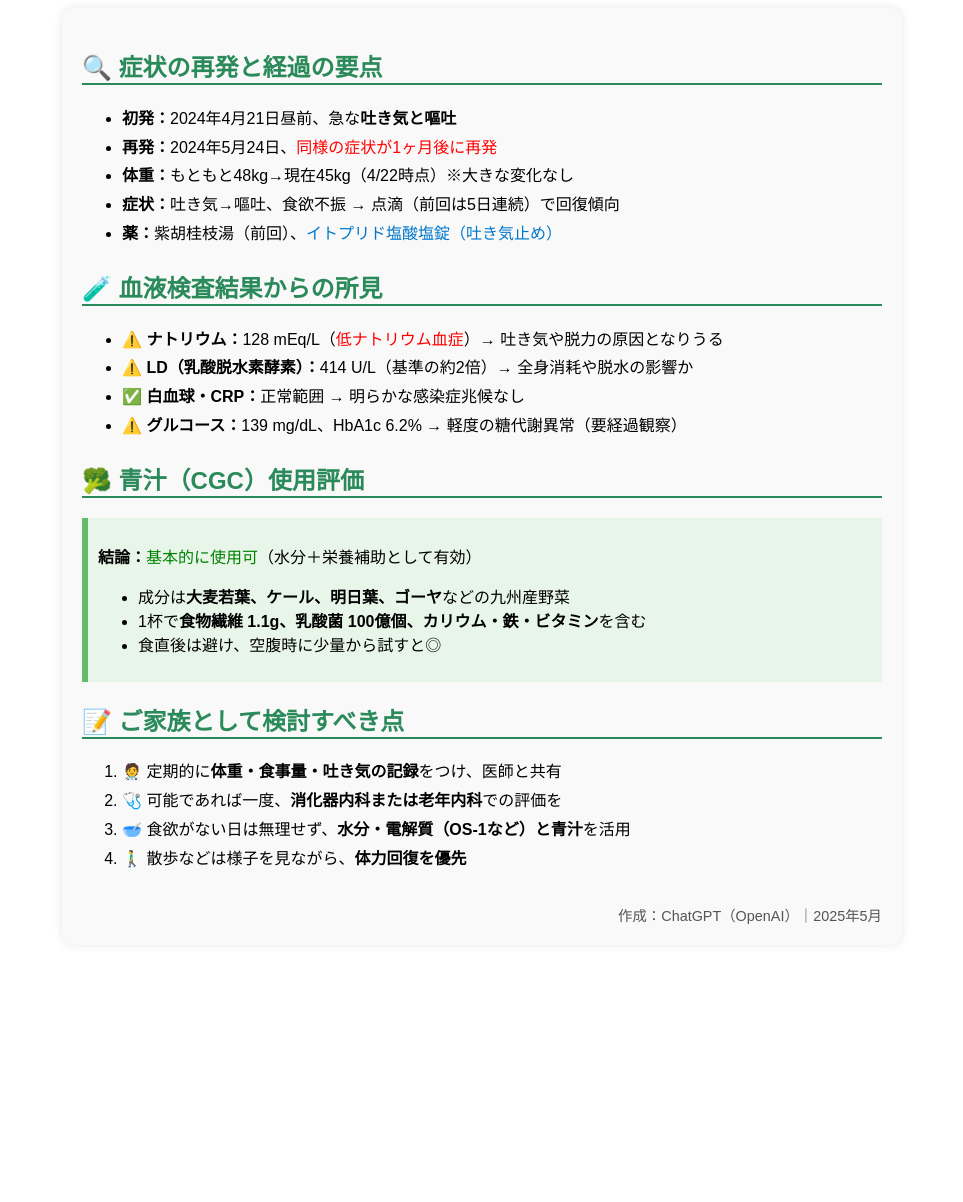
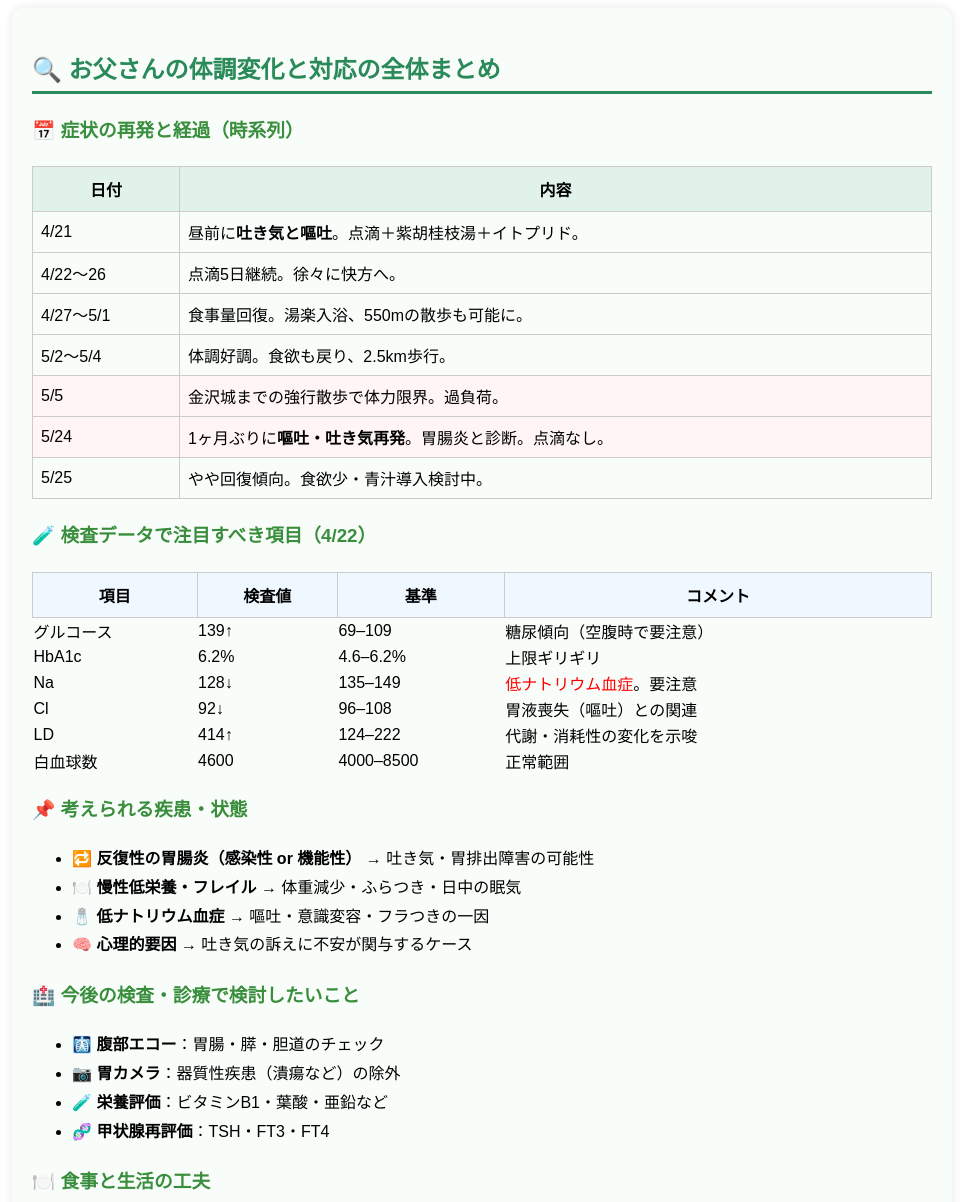
Before and after one commit to takykigo/kenji, a plain HTML site: page index.html in a window 1280 px wide. Shown: the top 1202 px of the page, without its empty margins (158-1121 px from the left). Before the commit the page ends 953 px from the top, so only its background shows below. Drawn offline with Linux system fonts and the light colour scheme.

Commit message:
Update index.html

```diff
--- a/index.html
+++ b/index.html
@@ -1,40 +1,119 @@
-<div style="font-family:'Hiragino Kaku Gothic Pro', sans-serif; max-width:800px; margin:auto; background:#f9f9f9; padding:20px; border-radius:12px; box-shadow:0 0 10px rgba(0,0,0,0.1);">
-  <h2 style="color:#2a8a59; border-bottom:2px solid #2a8a59;">🔍 症状の再発と経過の要点</h2>
-  <ul style="line-height:1.8;">
-    <li><strong>初発：</strong>2024年4月21日昼前、急な<strong>吐き気と嘔吐</strong></li>
-    <li><strong>再発：</strong>2024年5月24日、<span style="color:red;">同様の症状が1ヶ月後に再発</span></li>
-    <li><strong>体重：</strong>もともと48kg→現在45kg（4/22時点）※大きな変化なし</li>
-    <li><strong>症状：</strong>吐き気→嘔吐、食欲不振 → 点滴（前回は5日連続）で回復傾向</li>
-    <li><strong>薬：</strong>紫胡桂枝湯（前回）、<span style="color:#0077cc;">イトプリド塩酸塩錠（吐き気止め）</span></li>
+<div style="font-family:'Hiragino Kaku Gothic Pro', sans-serif; max-width:900px; margin:auto; background:#f9fdf9; padding:20px; border-radius:12px; box-shadow:0 0 10px rgba(0,0,0,0.1); line-height:1.8;">
+
+  <h2 style="color:#2a8a59; border-bottom:3px solid #2a8a59;">🔍 お父さんの体調変化と対応の全体まとめ</h2>
+
+  <h3 style="color:#388e3c;">📅 症状の再発と経過（時系列）</h3>
+  <table style="width:100%; border-collapse:collapse; margin-bottom:20px;">
+    <thead style="background:#e0f2e9;">
+      <tr>
+        <th style="padding:10px; border:1px solid #ccc;">日付</th>
+        <th style="padding:10px; border:1px solid #ccc;">内容</th>
+      </tr>
+    </thead>
+    <tbody>
+      <tr>
+        <td style="padding:8px; border:1px solid #ccc;">4/21</td>
+        <td style="padding:8px; border:1px solid #ccc;">昼前に<strong>吐き気と嘔吐</strong>。点滴＋紫胡桂枝湯＋イトプリド。</td>
+      </tr>
+      <tr>
+        <td style="padding:8px; border:1px solid #ccc;">4/22〜26</td>
+        <td style="padding:8px; border:1px solid #ccc;">点滴5日継続。徐々に快方へ。</td>
+      </tr>
+      <tr>
+        <td style="padding:8px; border:1px solid #ccc;">4/27〜5/1</td>
+        <td style="padding:8px; border:1px solid #ccc;">食事量回復。湯楽入浴、550mの散歩も可能に。</td>
+      </tr>
+      <tr>
+        <td style="padding:8px; border:1px solid #ccc;">5/2〜5/4</td>
+        <td style="padding:8px; border:1px solid #ccc;">体調好調。食欲も戻り、2.5km歩行。</td>
+      </tr>
+      <tr style="background:#fff5f5;">
+        <td style="padding:8px; border:1px solid #ccc;">5/5</td>
+        <td style="padding:8px; border:1px solid #ccc;">金沢城までの強行散歩で体力限界。過負荷。</td>
+      </tr>
+      <tr style="background:#fff5f5;">
+        <td style="padding:8px; border:1px solid #ccc;">5/24</td>
+        <td style="padding:8px; border:1px solid #ccc;">1ヶ月ぶりに<strong>嘔吐・吐き気再発</strong>。胃腸炎と診断。点滴なし。</td>
+      </tr>
+      <tr>
+        <td style="padding:8px; border:1px solid #ccc;">5/25</td>
+        <td style="padding:8px; border:1px solid #ccc;">やや回復傾向。食欲少・青汁導入検討中。</td>
+      </tr>
+    </tbody>
+  </table>
+
+  <h3 style="color:#388e3c;">🧪 検査データで注目すべき項目（4/22）</h3>
+  <table style="width:100%; border-collapse:collapse;">
+    <thead style="background:#f0f8ff;">
+      <tr>
+        <th style="padding:10px; border:1px solid #ccc;">項目</th>
+        <th style="padding:10px; border:1px solid #ccc;">検査値</th>
+        <th style="padding:10px; border:1px solid #ccc;">基準</th>
+        <th style="padding:10px; border:1px solid #ccc;">コメント</th>
+      </tr>
+    </thead>
+    <tbody>
+      <tr>
+        <td>グルコース</td><td>139↑</td><td>69–109</td><td>糖尿傾向（空腹時で要注意）</td>
+      </tr>
+      <tr>
+        <td>HbA1c</td><td>6.2%</td><td>4.6–6.2%</td><td>上限ギリギリ</td>
+      </tr>
+      <tr>
+        <td>Na</td><td>128↓</td><td>135–149</td><td><span style='color:red;'>低ナトリウム血症</span>。要注意</td>
+      </tr>
+      <tr>
+        <td>Cl</td><td>92↓</td><td>96–108</td><td>胃液喪失（嘔吐）との関連</td>
+      </tr>
+      <tr>
+        <td>LD</td><td>414↑</td><td>124–222</td><td>代謝・消耗性の変化を示唆</td>
+      </tr>
+      <tr>
+        <td>白血球数</td><td>4600</td><td>4000–8500</td><td>正常範囲</td>
+      </tr>
+    </tbody>
+  </table>
+
+  <h3 style="color:#388e3c;">📌 考えられる疾患・状態</h3>
+  <ul>
+    <li>🔁 <strong>反復性の胃腸炎（感染性 or 機能性）</strong> → 吐き気・胃排出障害の可能性</li>
+    <li>🍽️ <strong>慢性低栄養・フレイル</strong> → 体重減少・ふらつき・日中の眠気</li>
+    <li>🧂 <strong>低ナトリウム血症</strong> → 嘔吐・意識変容・フラつきの一因</li>
+    <li>🧠 <strong>心理的要因</strong> → 吐き気の訴えに不安が関与するケース</li>
   </ul>
 
-  <h2 style="color:#2a8a59; border-bottom:2px solid #2a8a59;">🧪 血液検査結果からの所見</h2>
-  <ul style="line-height:1.8;">
-    <li>⚠️ <strong>ナトリウム：</strong>128 mEq/L（<span style="color:red;">低ナトリウム血症</span>）→ 吐き気や脱力の原因となりうる</li>
-    <li>⚠️ <strong>LD（乳酸脱水素酵素）：</strong>414 U/L（基準の約2倍）→ 全身消耗や脱水の影響か</li>
-    <li>✅ <strong>白血球・CRP：</strong>正常範囲 → 明らかな感染症兆候なし</li>
-    <li>⚠️ <strong>グルコース：</strong>139 mg/dL、HbA1c 6.2% → 軽度の糖代謝異常（要経過観察）</li>
+  <h3 style="color:#388e3c;">🏥 今後の検査・診療で検討したいこと</h3>
+  <ul>
+    <li>🩻 <strong>腹部エコー</strong>：胃腸・膵・胆道のチェック</li>
+    <li>📷 <strong>胃カメラ</strong>：器質性疾患（潰瘍など）の除外</li>
+    <li>🧪 <strong>栄養評価</strong>：ビタミンB1・葉酸・亜鉛など</li>
+    <li>🧬 <strong>甲状腺再評価</strong>：TSH・FT3・FT4</li>
   </ul>
 
-  <h2 style="color:#2a8a59; border-bottom:2px solid #2a8a59;">🥦 青汁（CGC）使用評価</h2>
-  <div style="padding:10px; background:#e8f5e9; border-left:6px solid #66bb6a;">
-    <p><strong>結論：</strong><span style="color:green;">基本的に使用可</span>（水分＋栄養補助として有効）</p>
-    <ul>
-      <li>成分は<strong>大麦若葉、ケール、明日葉、ゴーヤ</strong>などの九州産野菜</li>
-      <li>1杯で<b>食物繊維 1.1g、乳酸菌 100億個、カリウム・鉄・ビタミン</b>を含む</li>
-      <li>食直後は避け、空腹時に少量から試すと◎</li>
-    </ul>
-  </div>
+  <h3 style="color:#388e3c;">🍽️ 食事と生活の工夫</h3>
+  <ul>
+    <li>🍚 少量・頻回食（お粥、ヨーグルト、プリンなど）</li>
+    <li>💧 水分＋ナトリウム（OS-1や味噌汁）を補給</li>
+    <li>📒 吐き気や食事・嘔吐の回数は記録を</li>
+    <li>🚶‍♂️ 散歩・運動は体力回復後、慎重に</li>
+  </ul>
 
-  <h2 style="color:#2a8a59; border-bottom:2px solid #2a8a59;">📝 ご家族として検討すべき点</h2>
-  <ol style="line-height:1.8;">
-    <li>🧑‍⚕️ 定期的に<strong>体重・食事量・吐き気の記録</strong>をつけ、医師と共有</li>
-    <li>🩺 可能であれば一度、<strong>消化器内科または老年内科</strong>での評価を</li>
-    <li>🥣 食欲がない日は無理せず、<strong>水分・電解質（OS-1など）と青汁</strong>を活用</li>
-    <li>🚶‍♂️ 散歩などは様子を見ながら、<strong>体力回復を優先</strong></li>
-  </ol>
+  <h3 style="color:#388e3c;">🥦 青汁（CGC製）の評価</h3>
+  <p>
+    ✅ 使用可。1袋10kcalと軽めで食物繊維・乳酸菌含有。<br>
+    ⚠ 食直後は避け、体調を見ながら導入。水やぬるま湯に溶かして利用。
+  </p>
+
+  <h3 style="color:#388e3c;">📝 ご家族として検討すべきポイント</h3>
+  <ul>
+    <li>📘 毎日の体重・食事・水分・症状を記録</li>
+    <li>🏥 専門科（消化器内科・老年内科）受診も視野に</li>
+    <li>🍵 青汁は日々の栄養補助として活用可能</li>
+    <li>❗ 強行な外出・運動は再発リスクとなるため避ける</li>
+  </ul>
 
   <div style="margin-top:30px; text-align:right; font-size:0.9em; color:#555;">
-    作成：ChatGPT（OpenAI）｜2025年5月
+    更新日：2025年5月25日｜作成：ChatGPT（OpenAI）<br>
+    本文は医療的判断の代替ではなく、家族間の情報共有・受診補助を目的としています。
   </div>
 </div>
```
